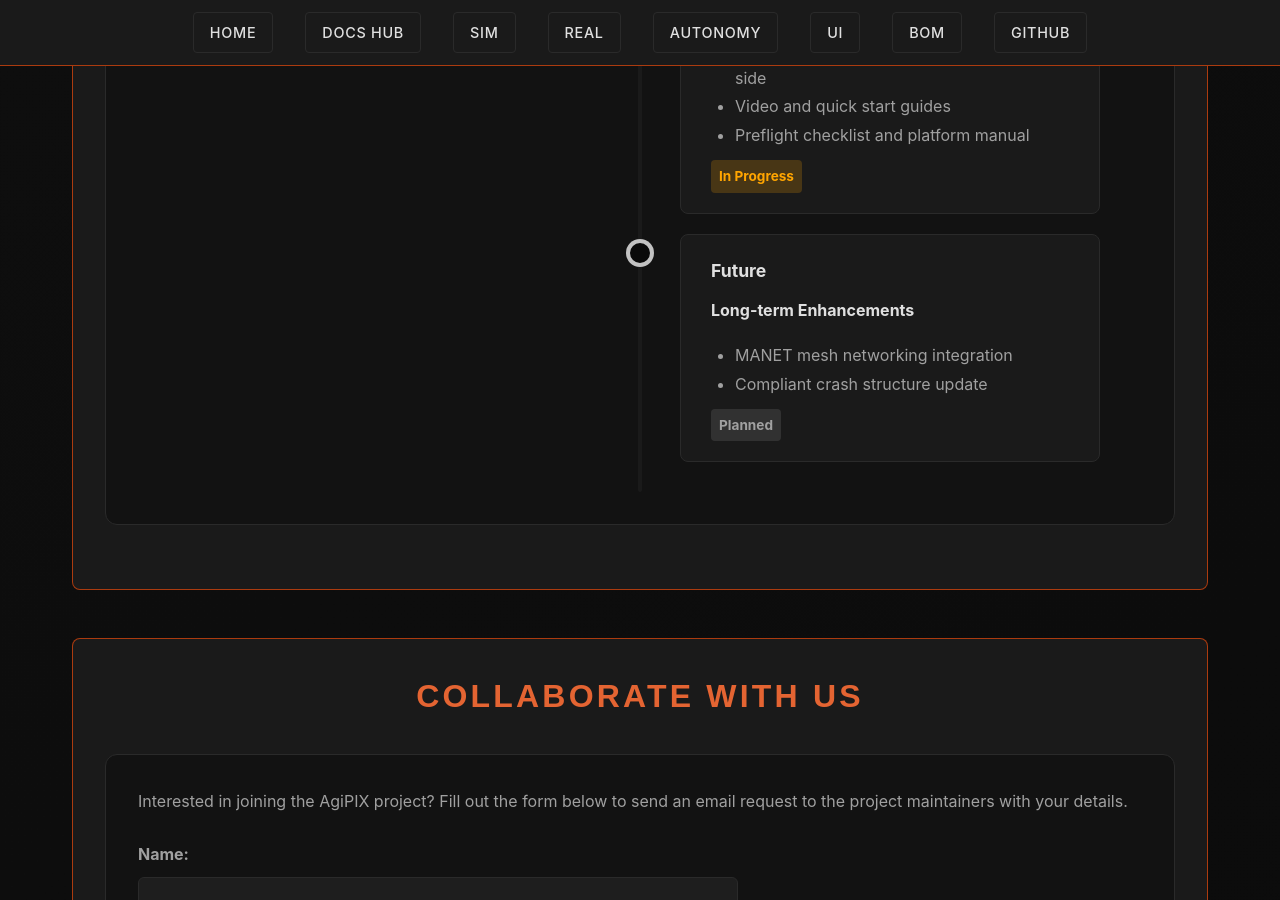
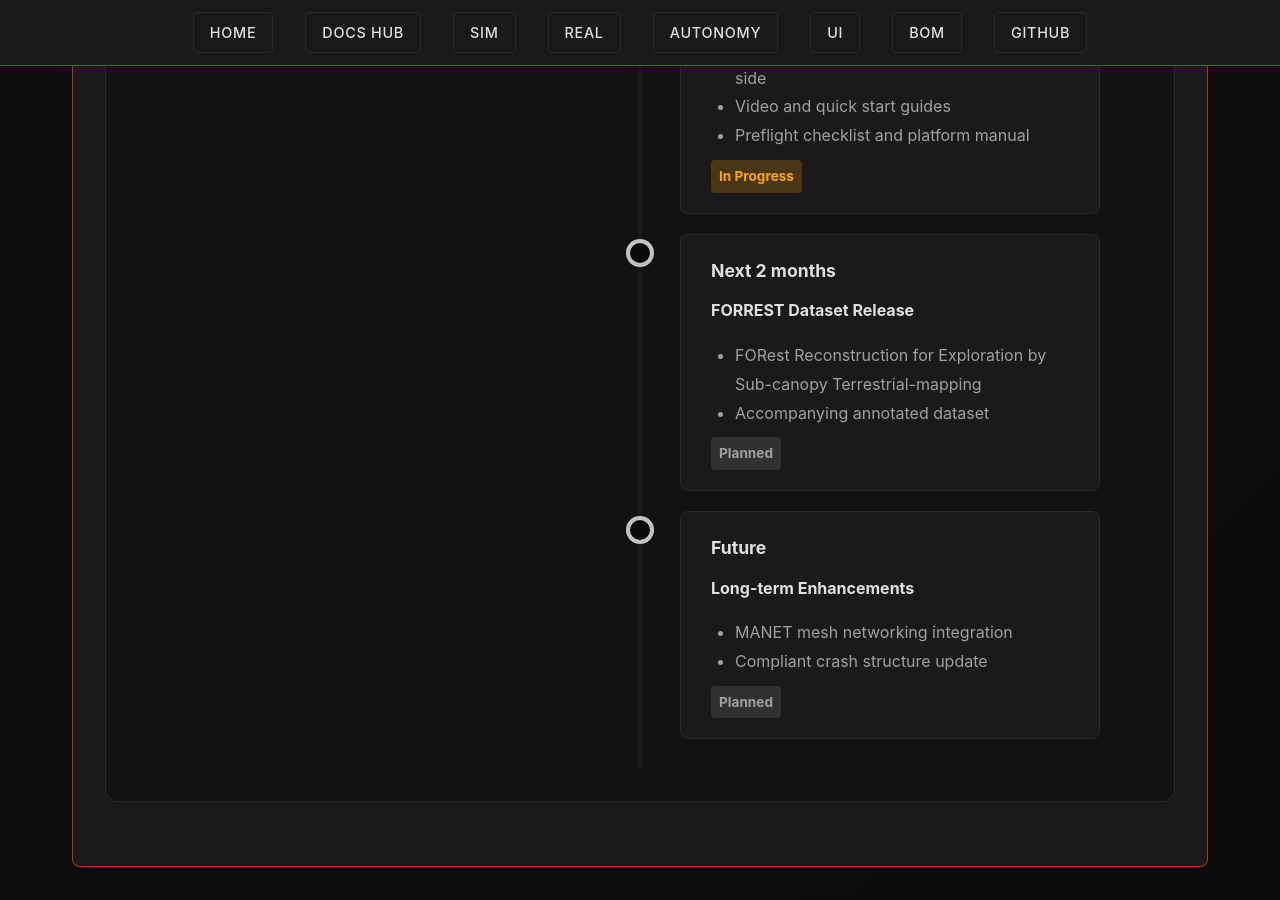
Before and after one commit to SasaKuruppuarachchi/agipix, a Jekyll site: the page built from index.html, in a window 1280 px wide and 900 px high, scrolled down 5888 px. Built offline with Jekyll 4.4.1, drawn with Linux system fonts in a browser that asks for light colours.

Commit message:
feat: add FORREST dataset release entry to project timeline

```diff
--- a/index.html
+++ b/index.html
@@ -480,7 +480,17 @@ title: Home
           <span class="timeline-status status-progress">In Progress</span>
         </div>
       </div>
-
+      <div class="timeline-container timeline-right">
+        <div class="timeline-content">
+          <div class="timeline-date">Next 2 months</div>
+          <p style="color: var(--text-primary);"><strong>FORREST Dataset Release</strong></p>
+          <ul style="margin: 0.5rem 0 0 1.5rem; padding: 0; color: var(--text-secondary); line-height: 1.5;">
+            <li>FORest Reconstruction for Exploration by Sub-canopy Terrestrial-mapping</li>
+            <li>Accompanying annotated dataset</li>
+          </ul>
+          <span class="timeline-status status-planned">Planned</span>
+        </div>
+      </div>
       <div class="timeline-container timeline-right">
         <div class="timeline-content">
           <div class="timeline-date">Future</div>
```
